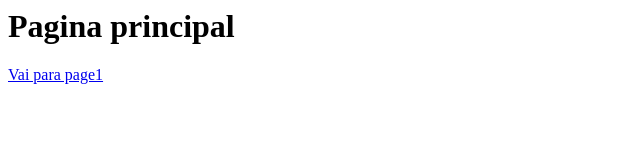
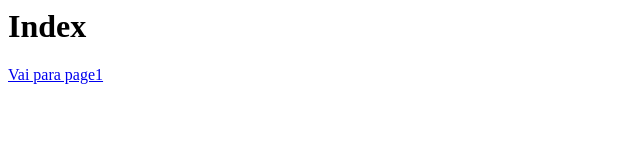
Before and after one commit to babipaloma/my-test-project, a plain HTML site: page index.html in a window 1280 px wide. Shown: the whole page, without its empty margins (0-640 px from the left). Drawn offline with Linux system fonts and the light colour scheme.

Commit message:
Teste github

```diff
--- a/index.html
+++ b/index.html
@@ -1,6 +1,6 @@
 <html>
 	<body>
-		<h1>Pagina principal</h1>
+		<h1>Index</h1>
 		<a href="./page1.html">Vai para page1</a>
 	</body>
 </html>
```
